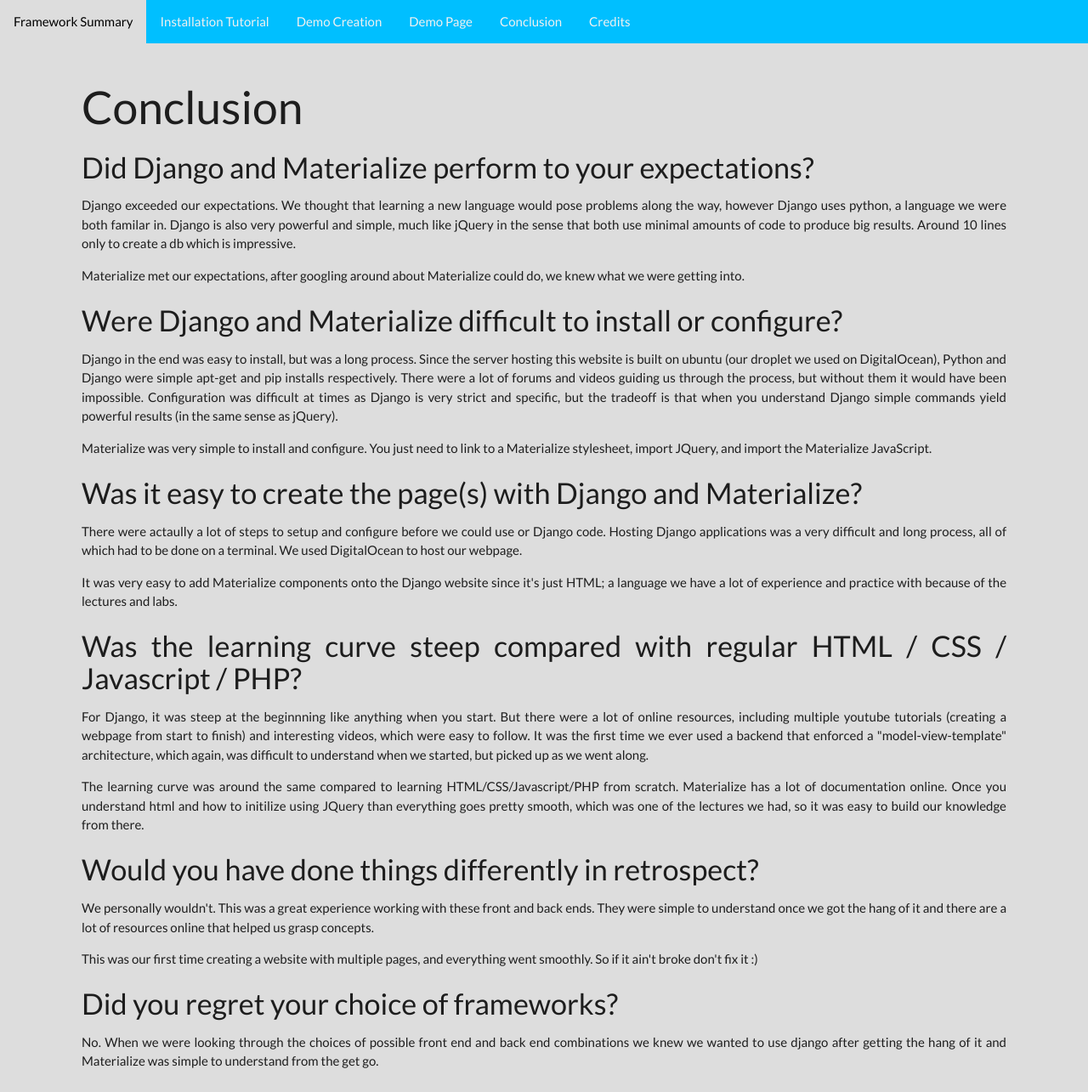
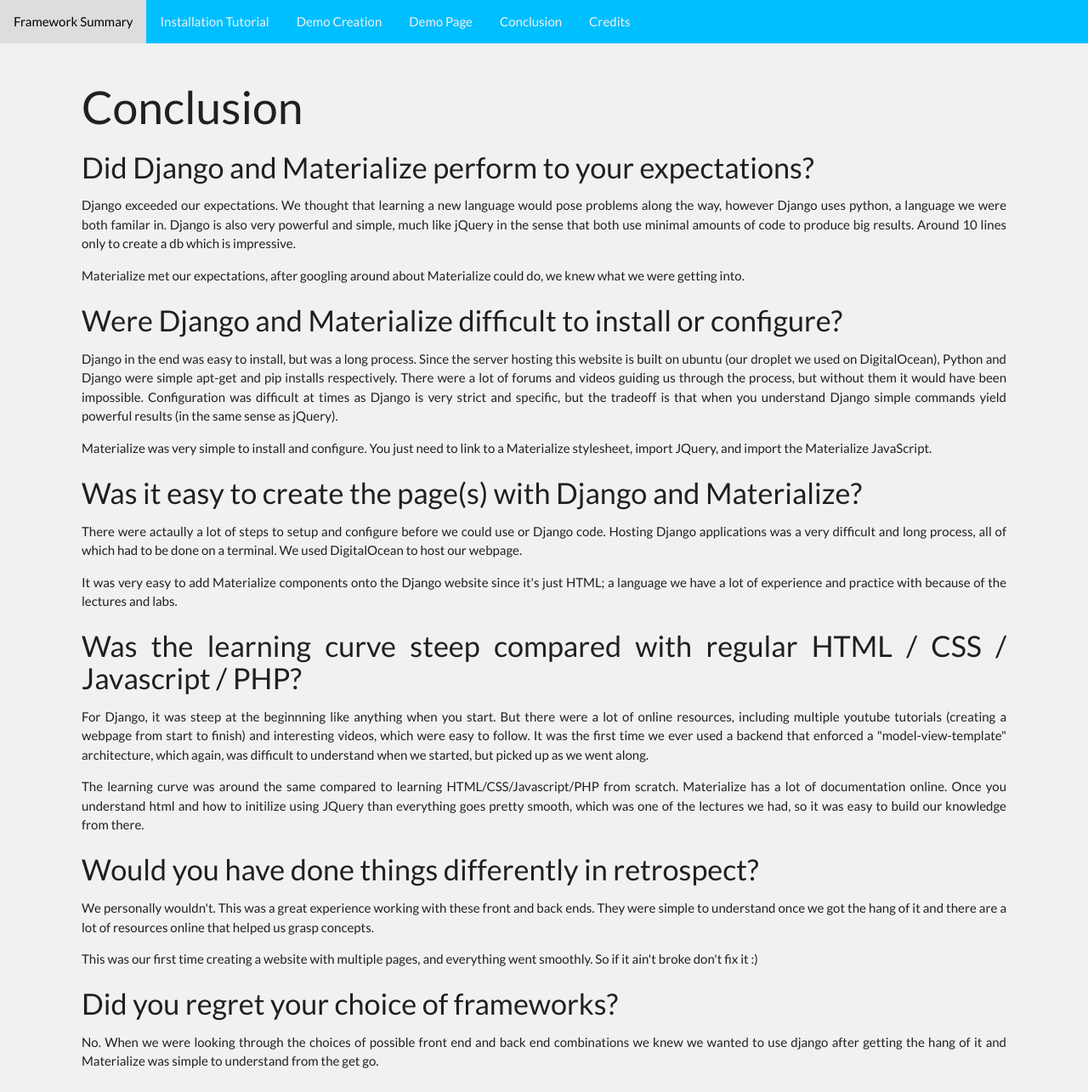
Before and after one commit to ryanssoliven/liteboard, a Django app: page /conclusion/ in a window 1280 px wide. Shown: the whole page at 85% size. Run offline with Django 3.2, Linux system fonts and the light colour scheme.

Commit message:
Update guideheader.html

```diff
--- a/liteboardbackend/templates/guideheader.html
+++ b/liteboardbackend/templates/guideheader.html
@@ -58,7 +58,7 @@
 
 		/* Style the content */
 		.content {
-			background-color: #ddd;
+			background-color: #f1f1f1;
 			width: 100%;
 			padding-top: 10px;
 			padding-bottom: 10px;
```
